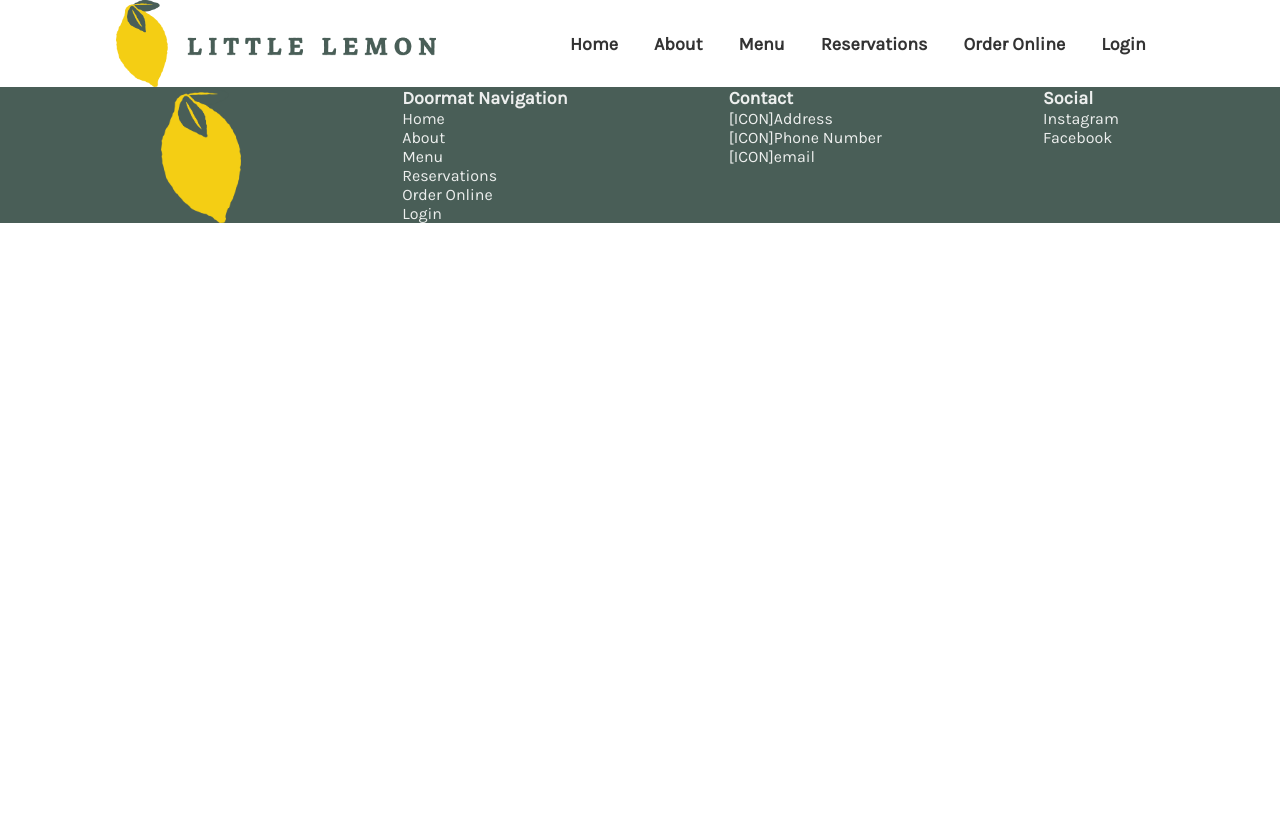
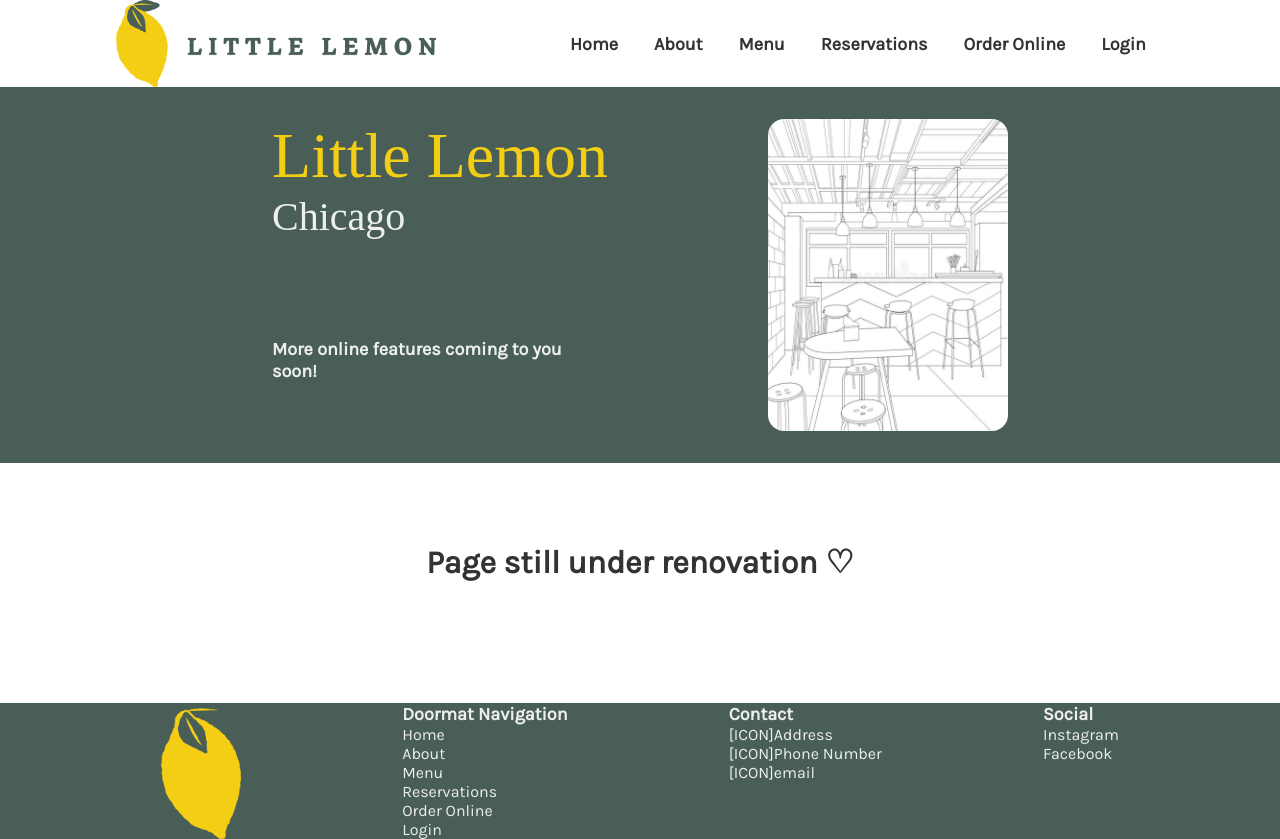
Before and after one commit to CarlosTussi/littlelemon-website, a React (Create React App) app in the folder littlelemon/: page /comingsoon in a window 1280 px wide. Before the commit the page ends 800 px from the top, so only its background shows below. Built offline with nearby package versions, Linux system fonts and the light colour scheme; a web font is replaced by a local one.

Commit message:
[ADD]Temporary page for the remaining sections of the website

```diff
--- a/littlelemon/src/NavItems.js
+++ b/littlelemon/src/NavItems.js
@@ -7,11 +7,11 @@ function NavItems()
             <ul>
                 <ul>
                     <li><Link to="/" className='navLink'>Home</Link></li>
-                    <li><Link to="/about" className='navLink'>About</Link></li>
-                    <li><Link to="/menu" className='navLink'>Menu</Link></li>
+                    <li><Link to="/comingsoon" className='navLink'>About</Link></li>
+                    <li><Link to="/comingsoon" className='navLink'>Menu</Link></li>
                     <li><Link to="/reservations" className='navLink'>Reservations</Link></li>
-                    <li><Link to="/order" className='navLink'>Order Online</Link></li>
-                    <li><Link to="/login" className='navLink'>Login</Link></li>
+                    <li><Link to="/comingsoon" className='navLink'>Order Online</Link></li>
+                    <li><Link to="/comingsoon" className='navLink'>Login</Link></li>
                 </ul>
             </ul>
         </>
--- /dev/null
+++ b/littlelemon/src/components/ComingSoon.js
@@ -0,0 +1,23 @@
+import HeroBanner from './HeroBanner';
+import imgSrc from '../assets/construction.jpeg'
+
+function ComingSoon()
+{
+    return(
+        <>
+          <HeroBanner description="More online features coming to you soon!"
+                      imgSrc={imgSrc}
+                      alt="Modern restaurant with tables and plants"
+          />
+          <section  style={{
+                    textAlign: "center",
+                    height: "10em",
+                    paddingTop: "5em"
+            }}>
+            <h4>Page still under renovation ♡</h4>
+          </section>
+        </>
+    );
+}
+
+export default ComingSoon;
--- a/littlelemon/src/components/Homepage.js
+++ b/littlelemon/src/components/Homepage.js
@@ -8,7 +8,7 @@ function Homepage()
         <section aria-label="Hero banner of homepage">
             <HeroBanner description="We are a family owned Mediterranean restaurant, focused on traditional recipes with a modern twist."
                         imgSrc={imgSrc}
-                        alt="Picutre of molten lasagna"
+                        alt="Modern restaurant with tables and plants"
                         button="Reserve a Table"/>
             <WeeklySpecials />
         </section>
--- a/littlelemon/src/components/Main.js
+++ b/littlelemon/src/components/Main.js
@@ -2,6 +2,7 @@ import {Routes, Route}  from 'react-router-dom';
 import Homepage from './Homepage';
 import BookingPage from './BookingPage';
 import ConfirmedBooking from './ConfirmedBooking';
+import ComingSoon from './ComingSoon';
 
 function Main(){
     return (
@@ -9,7 +10,8 @@ function Main(){
                 <Routes>
                     <Route path="/" element={<Homepage />}/>
                     <Route path="/reservations" element={<BookingPage />}/>
-                    <Route path="/confirmation" element={<ConfirmedBooking />} />
+                    <Route path="/confirmation" element={<ConfirmedBooking />}/>
+                    <Route path="/comingsoon" element={<ComingSoon />}/>
                 </Routes>
         </main>
     );
```
Also changed, not shown: littlelemon/src/assets/construction.jpeg (added).
